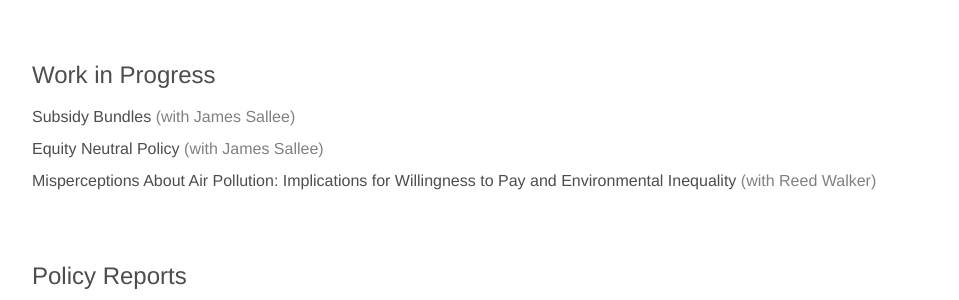
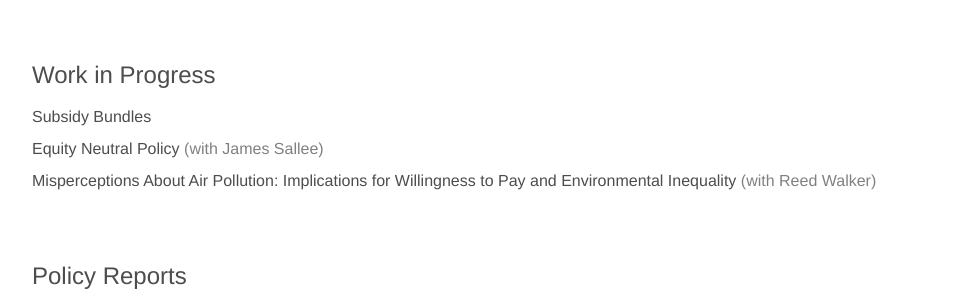
Before and after one commit to Matt-Tarduno/Matt-Tarduno.github.io, a Jekyll site: the page built from research/index.html, in a window 1280 px wide. Shown: the part 867-1167 px from the top of the page, without its empty margins (160-1119 px from the left). Built offline with Jekyll 4.4.1, drawn with Linux system fonts in a browser that asks for light colours.

Commit message:
Update index.html

```diff
--- a/research/index.html
+++ b/research/index.html
@@ -125,7 +125,7 @@ sitemap:
 <div class="blurb">
     <h1>Work in Progress</h1>
 
-    <p class="paper-title">Subsidy Bundles<span style="color: #808080"> (with James Sallee)</span></p>
+    <p class="paper-title">Subsidy Bundles<span style="color: #808080"> </span></p>
     <p class="paper-title">Equity Neutral Policy<span style="color: #808080"> (with James Sallee)</span></p>
     <p class="paper-title">Misperceptions About Air Pollution: Implications for Willingness to Pay and Environmental Inequality<span style="color: #808080"> (with Reed Walker)</span></p>
 </div>
```
